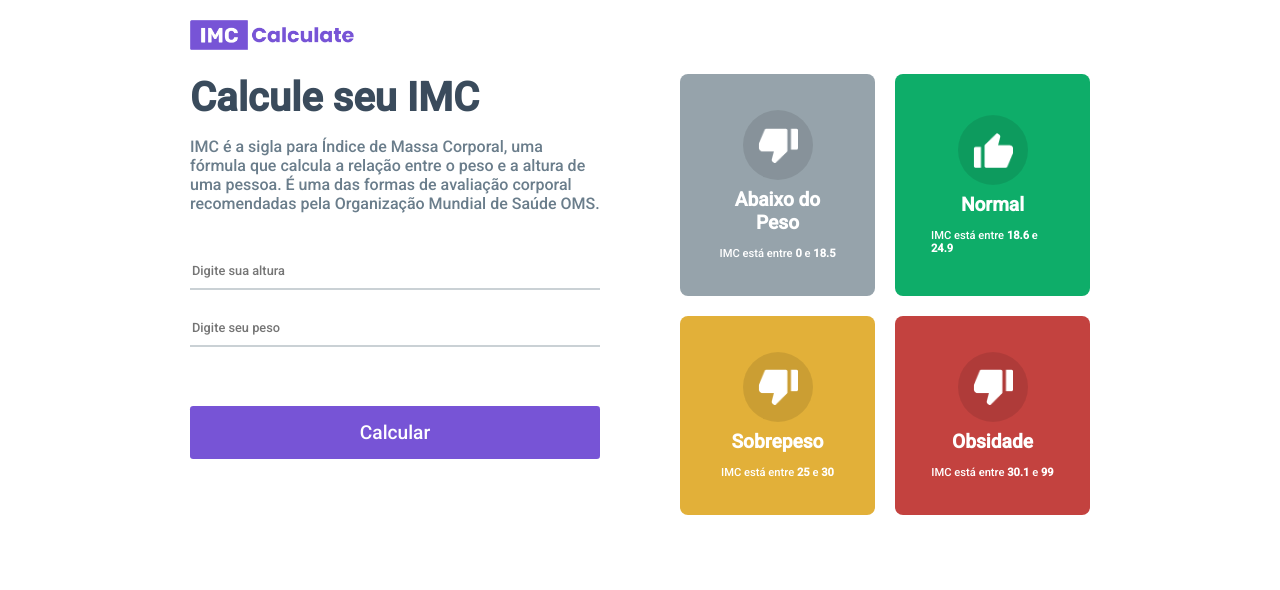
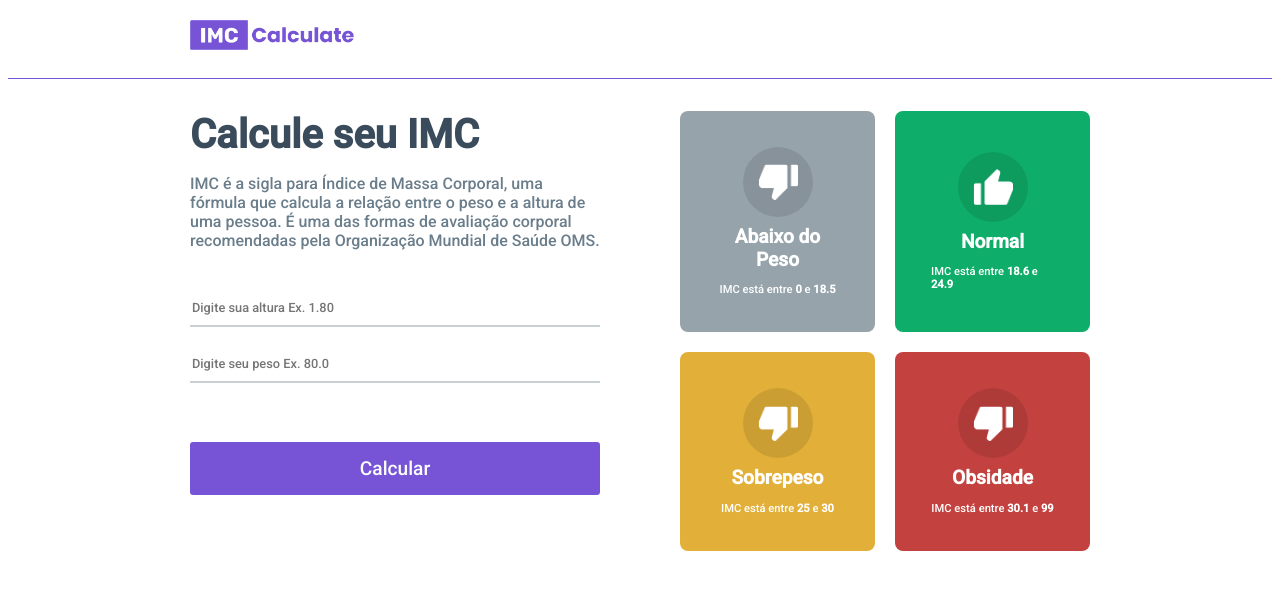
Before and after one commit to antoniocarlosrs/IMC_Calculate_React, a React (Vite) app: page / in a window 1280 px wide. Shown: the top 590 px of the page. Built offline with nearby package versions, Linux system fonts and the light colour scheme.

Commit message:
Linha divisorio

```diff
--- a/src/App.module.css
+++ b/src/App.module.css
@@ -14,6 +14,15 @@ body {
 .headerContainer {
     max-width: 900px;
     margin: 20px auto;
+}
+
+hr {
+    background: #7754D6;
+    /* background: #C6B1E0; */
+    width: 100%;
+    height: .01rem;
+    border: none;
+    margin: 1.5rem 0 2rem ;
 }
 
 .container {
--- a/src/App.tsx
+++ b/src/App.tsx
@@ -33,7 +33,7 @@ const App = () => {
           <img src={logoImg} alt="Img logo" width={180} />
         </div>
       </header>
-
+      <hr />
       <div className={styles.container}>
         <div className={styles.lefSide}>
           <h1>Calcule seu IMC</h1>
@@ -46,7 +46,7 @@ const App = () => {
 
           <input
             type="number"
-            placeholder="Digite sua altura"
+            placeholder="Digite sua altura Ex. 1.80"
             value={heightFild > 0 ? heightFild : ''}
             onChange={e => setHeightField(parseFloat(e.target.value))}
             //abilitar inputs quando estiver com algo
@@ -55,7 +55,7 @@ const App = () => {
 
           <input
             type="number"
-            placeholder="Digite seu peso"
+            placeholder="Digite seu peso Ex. 80.0"
             value={weighttFild > 0 ? weighttFild : ''}
             onChange={e => setWeightField(parseFloat(e.target.value))}
             //abilitar inputs quando estiver com algo
```
